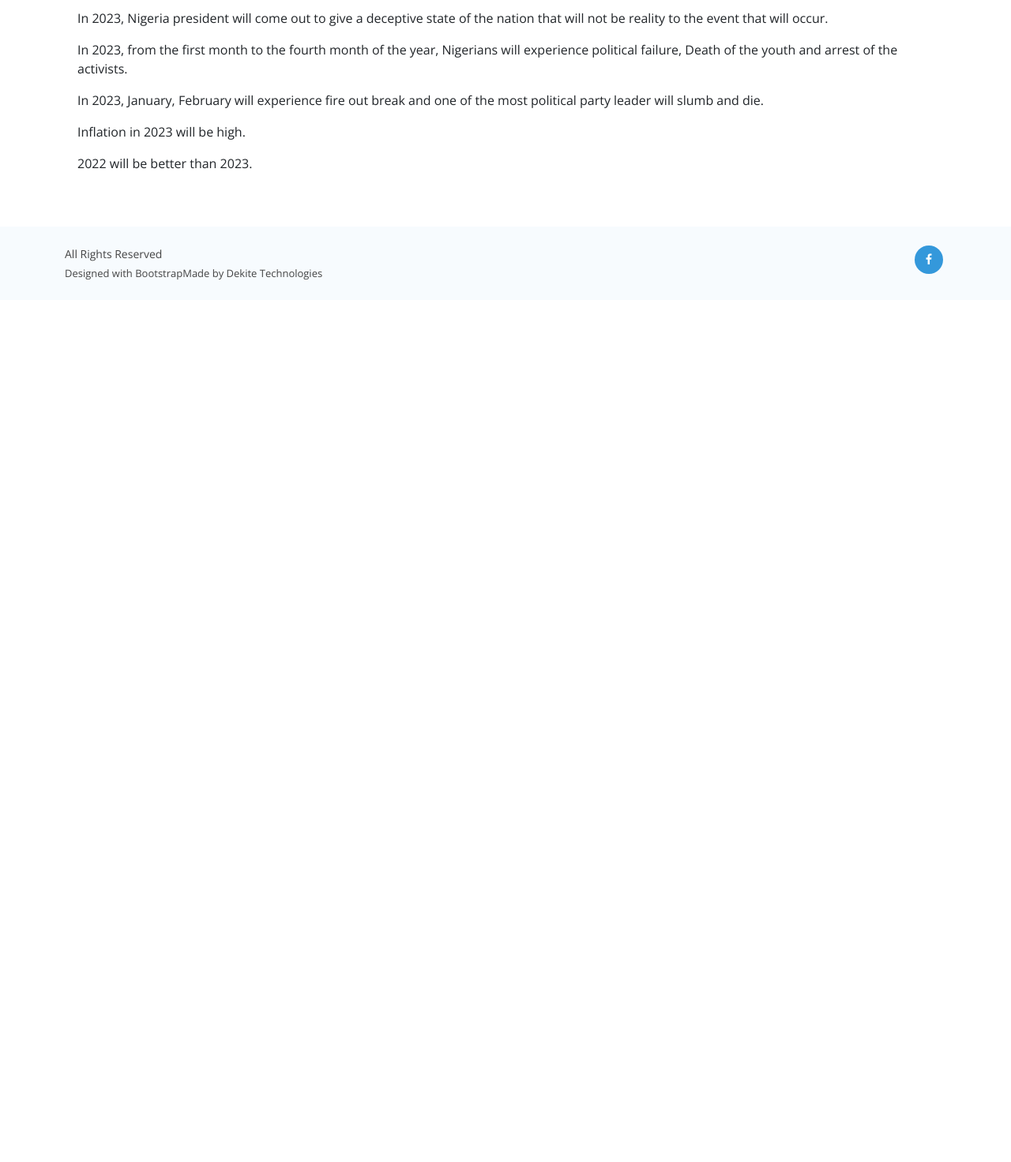
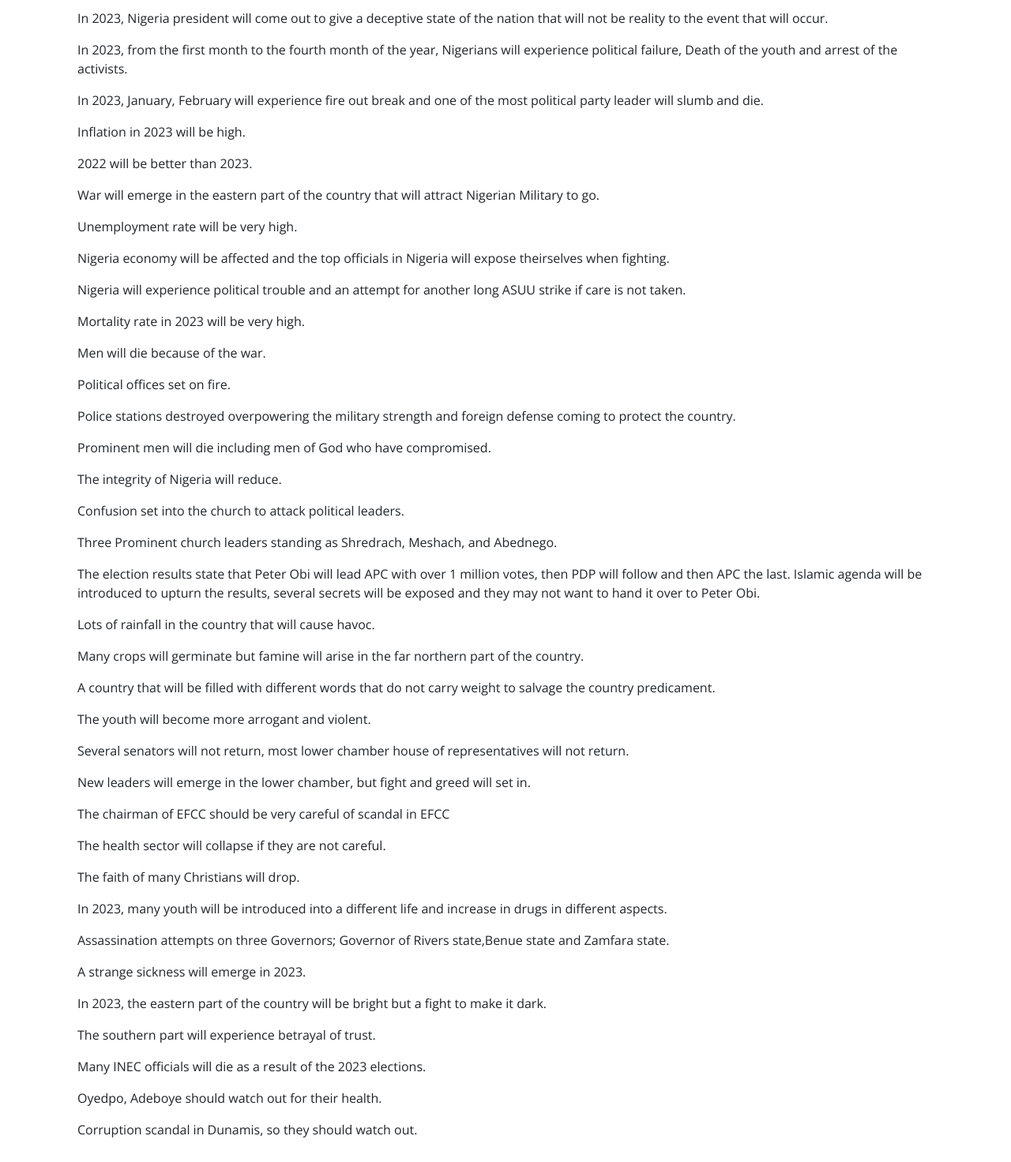
Before and after one commit to okiemute2019/springwellabuja, a plain HTML site: page prophecies.html in a window 1280 px wide. Shown: the part 288-1760 px from the top of the page at 79% size. Before the commit the page ends 800 px from the top, so only its background shows below. Drawn offline with nearby package versions, Linux system fonts and the light colour scheme.

Commit message:
local prophecies list updated

```diff
--- a/prophecies.html
+++ b/prophecies.html
@@ -94,13 +94,43 @@
     <section class="inner-page">
       <div class="container">
         <h3>Local</h3>
-        <ol class="list-group list-group-flush">
+        <ul class="list-group list-group-flush">
           <li class="list-group-item">In 2023, Nigeria president will come out to give a deceptive state of the nation that will not be reality to the event that will occur.</li>
           <li class="list-group-item">In 2023, from the first month to the fourth month of the year, Nigerians will experience political failure, Death of the youth and arrest of the activists.</li>
           <li class="list-group-item">In 2023, January, February will experience fire out break and one of the most political party leader will slumb and die.</li>
           <li class="list-group-item">Inflation in 2023 will be high.</li>
           <li class="list-group-item">2022 will be better than 2023.</li>
-        </ol>
+          <li class="list-group-item">War will emerge in the eastern part of the country that will attract Nigerian Military to go.</li>
+          <li class="list-group-item">Unemployment rate will be very high.</li>
+          <li class="list-group-item">Nigeria economy will be affected and the top officials in Nigeria will expose theirselves when fighting.</li>
+          <li class="list-group-item">Nigeria will experience political trouble and an attempt for another long ASUU strike if care is not taken.</li>
+          <li class="list-group-item">Mortality rate in 2023 will be very high.</li>
+          <li class="list-group-item">Men will die because of the war.</li>
+          <li class="list-group-item">Political offices set on fire.</li>
+          <li class="list-group-item">Police stations destroyed overpowering the military strength and foreign defense coming to protect the country.</li>
+          <li class="list-group-item">Prominent men will die including men of God who have compromised.</li>
+          <li class="list-group-item">The integrity of Nigeria will reduce.</li>
+          <li class="list-group-item">Confusion set into the church to attack political leaders.</li>
+          <li class="list-group-item">Three Prominent church leaders standing as Shredrach, Meshach, and Abednego.</li>
+          <li class="list-group-item">The election results state that Peter Obi will lead APC with over 1 million votes, then PDP will follow and then APC the last. Islamic agenda will be introduced to upturn the results, several secrets will be exposed and they may not want to hand it over to Peter Obi.</li>
+          <li class="list-group-item">Lots of rainfall in the country that will cause havoc.</li>
+          <li class="list-group-item">Many crops will germinate but famine will arise in the far northern part of the country.</li>
+          <li class="list-group-item">A country that will be filled with different words that do not carry weight to salvage the country predicament.</li>
+          <li class="list-group-item">The youth will become more arrogant and violent.</li>
+          <li class="list-group-item">Several senators will not return, most lower chamber house of representatives will not return.</li>
+          <li class="list-group-item">New leaders will emerge in the lower chamber, but fight and greed will set in.</li>
+          <li class="list-group-item">The chairman of EFCC should be very careful of scandal in EFCC</li>
+          <li class="list-group-item">The health sector will collapse if they are not careful.</li>
+          <li class="list-group-item">The faith of many Christians will drop.</li>
+          <li class="list-group-item">In 2023, many youth will be introduced into a different life and increase in drugs in different aspects.</li>
+          <li class="list-group-item">Assassination attempts on three Governors; Governor of Rivers state,Benue state and Zamfara state.</li>
+          <li class="list-group-item">A strange sickness will emerge in 2023.</li>
+          <li class="list-group-item">In 2023, the eastern part of the country will be bright but a fight to make it dark.</li>
+          <li class="list-group-item">The southern part will experience betrayal of trust.</li>
+          <li class="list-group-item">Many INEC officials will die as a result of the 2023 elections.</li>
+          <li class="list-group-item">Oyedpo, Adeboye should watch out for their health.</li>
+          <li class="list-group-item">Corruption scandal in Dunamis, so they should watch out.</li>
+        </ul>
       </div>
     </section>
 
```
